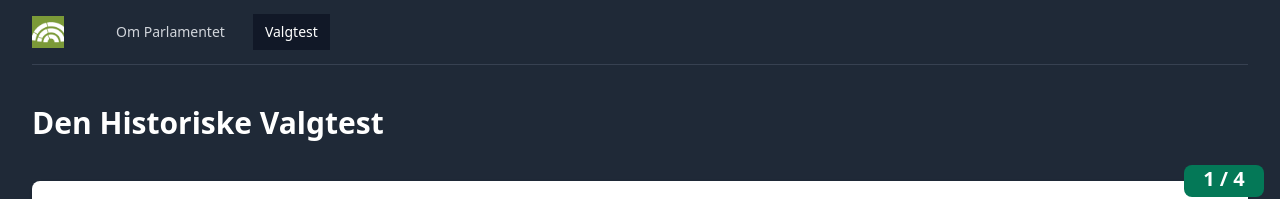
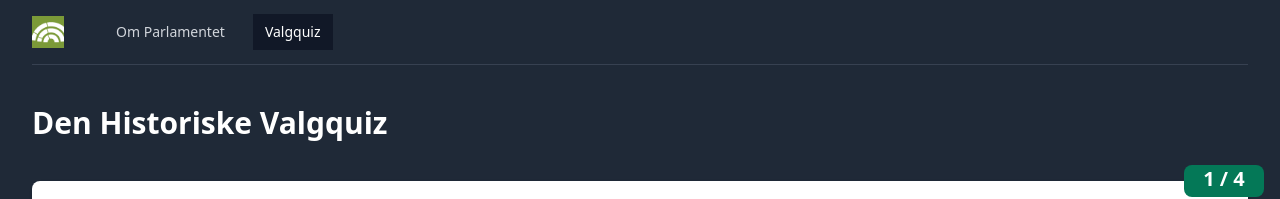
Before and after one commit to huulbaek/parlamentet.dk, a Nuxt app: page /valgtest in a window 1280 px wide. Shown: the top 199 px of the page. Built offline with nearby package versions, Linux system fonts and the light colour scheme.

Commit message:
Name change

```diff
--- a/components/Header.vue
+++ b/components/Header.vue
@@ -74,6 +74,6 @@ const mainStore = useMainStore()
 
 const navigation = [
   { name: 'Om Parlamentet', href: '/' },
-  { name: 'Valgtest', href: '/valgtest' },
+  { name: 'Valgquiz', href: '/valgtest' },
 ]
 </script>
--- a/pages/index.vue
+++ b/pages/index.vue
@@ -18,7 +18,7 @@
     <p class="mt-5">
       Det led af forfald og den tekniske gæld blev for stor. I dag er det et
       open source projekt, hvor tanken er at tage det bedste med videre – til at
-      starte med er det den historiske valgtest.
+      starte med er det den historiske valgquiz.
     </p>
     <p class="mt-5">
       Hvis du vil arbejde på projektet, så kan du finde det her:
--- a/pages/valgtest.vue
+++ b/pages/valgtest.vue
@@ -23,10 +23,10 @@ const electionQuizStore = useElectionQuizStore()
 const mainStore = useMainStore()
 
 useHead({
-  title: 'Den Historiske Valgtest – Parlamentet.dk',
+  title: 'Den Historiske Valgquiz – Parlamentet.dk',
 })
 
 onMounted(() => {
-  mainStore.updateHeaderTitle('Den Historiske Valgtest')
+  mainStore.updateHeaderTitle('Den Historiske Valgquiz')
 })
 </script>
```
Also changed, not shown: 1 other file (tests, documents, lock files or other folders).
